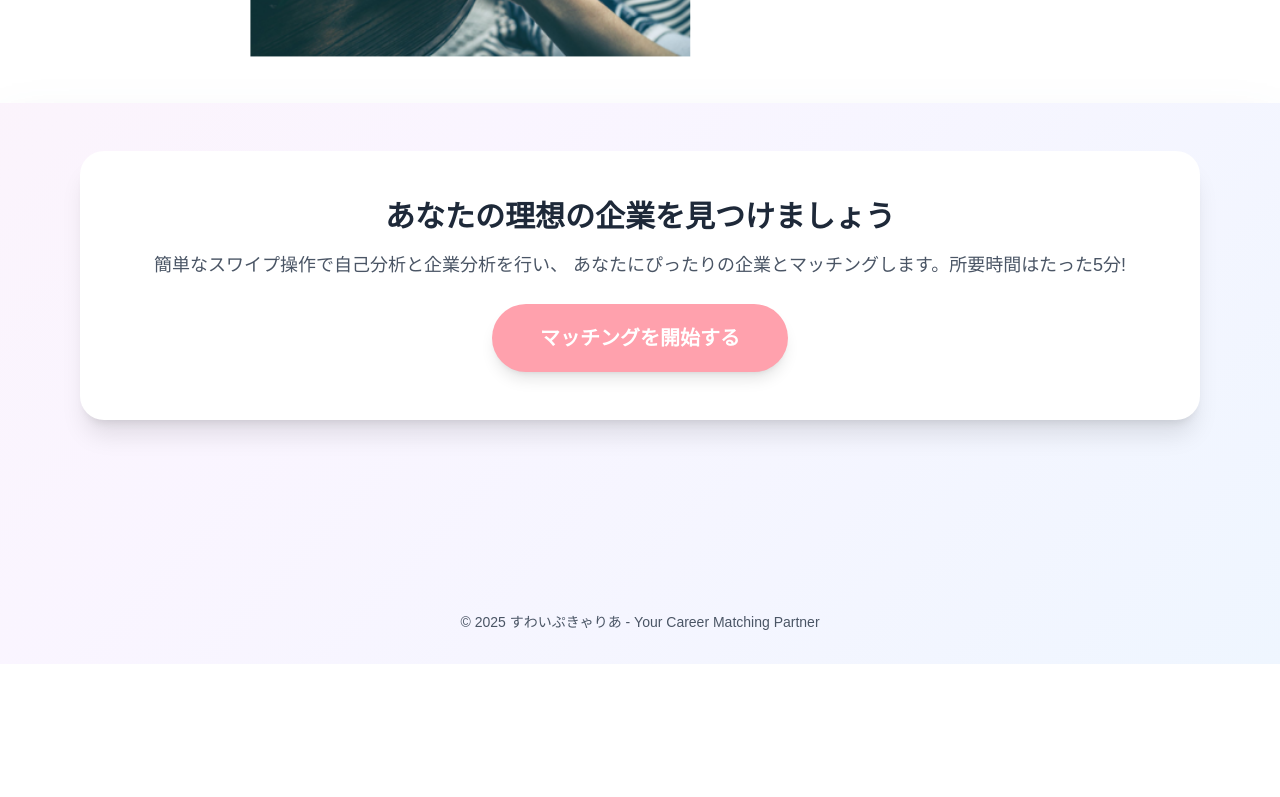
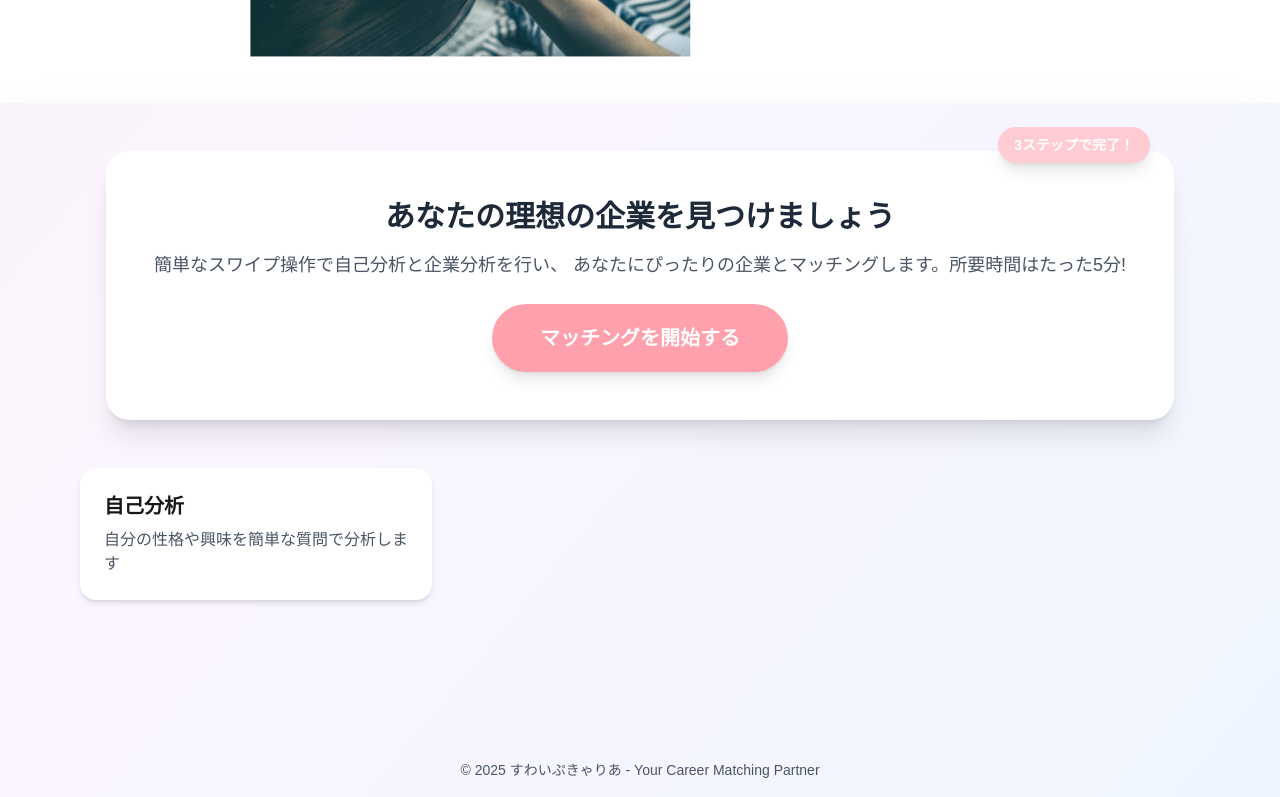
Before and after one commit to BaraBara-Gakunen/SwipeCareer, a Next.js app: page / in a window 1280 px wide. Shown: the part 697-1494 px from the top of the page. Before the commit the page ends 1361 px from the top, so only its background shows below. Built offline with nearby package versions, Linux system fonts and the light colour scheme.

Commit message:
カードの追加

```diff
--- a/src/app/page.tsx
+++ b/src/app/page.tsx
@@ -116,8 +116,11 @@ export default function MainPage() {
       {/* メインコンテンツ */}
       <main className="max-w-6xl mx-auto px-4 py-12">
         {/* マッチング開始セクション */}
-        <div className="text-center">
-          <div className="bg-white rounded-3xl shadow-xl p-12 mb-8">
+        <div className="text-center mb-12">
+          <div className="inline-block bg-white rounded-3xl shadow-xl p-12 relative">
+            <div className="absolute -top-6 right-6 bg-rose-200 text-white px-4 py-2 rounded-full font-bold text-sm shadow-lg">
+              3ステップで完了！
+            </div>
             <h3 className="text-3xl font-bold text-gray-800 mb-4">
               あなたの理想の企業を見つけましょう
             </h3>
@@ -134,6 +137,14 @@ export default function MainPage() {
             </button>
           </div>
         </div>
+
+        {/* カード */}
+        <div className="grid md:grid-cols-3 gap-8">
+          <div className="bg-white rounded-2xl shadow-md p-6 hover:shadow-xl hover:translate-y-2 transition-all duration-300">
+            <h4 className="font-bold text-xl mb-2">自己分析</h4>
+            <p className="text-gray-600">自分の性格や興味を簡単な質問で分析します</p>
+          </div>
+        </div>
       </main>
 
       {/* フッター */}
```
